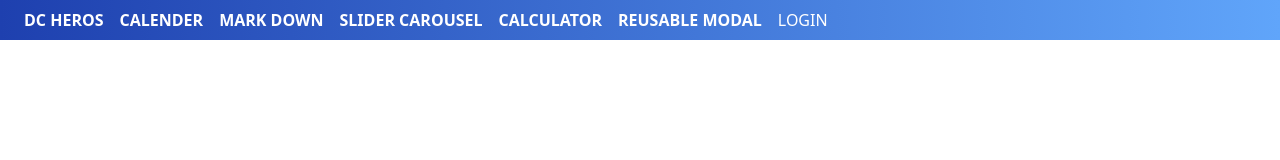
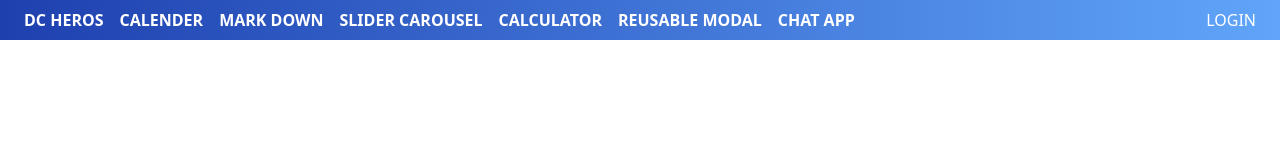
Before and after one commit to ashishakya/vue3, a Vue app: page /chat-app in a window 1280 px wide. Shown: the top 160 px of the page. Built offline with nearby package versions, Linux system fonts and the light colour scheme; no server answers; the database is empty.

Commit message:
Firebase realtime database configuration

```diff
--- /dev/null
+++ b/src/Pages/ChatApp.vue
@@ -0,0 +1,37 @@
+<template>
+  <section>
+    <div v-for="chat in state.chats" :key="chat.message" v-text="chat.message"/>
+  </section>
+</template>
+
+<script>
+import {onMounted, reactive} from "vue";
+import firebase from "../utilities/firebase";
+
+export default {
+  setup() {
+    const state = reactive({
+      chats:{}
+    });
+
+    onMounted(async () => {
+      const database = firebase.database();
+      const collection = database.ref('chats');
+      const data = await collection.once("value")
+      state.chats = data.val();
+
+      // listens to the change in collection
+       collection.on('value', (snapshot) => {
+        state.chats = snapshot.val();
+        // updateStarCount(postElement, data);
+      });
+    })
+
+    return {state}
+  }
+}
+</script>
+
+<style scoped>
+
+</style>
--- a/src/components/AppHeader.vue
+++ b/src/components/AppHeader.vue
@@ -1,28 +1,36 @@
 <template>
   <nav class="w-full bg-gradient-to-r from-blue-800 to-blue-400 text-white px-4 py-2 font-bold">
-    <router-link v-for="link in links" :key="link.to" :to="link.to" class="mx-2" v-text="link.title"/>
-    <button class="mx-2" @click="handleLogout" v-if="$root.isLoggedIn">LOGOUT</button>
-    <button class="mx-2" @click="$emit('login')" v-else>LOGIN</button>
+    <div class="flex justify-between">
+      <div>
+        <router-link v-for="link in links" :key="link.to" :to="link.to" class="mx-2" v-text="link.title"/>
+      </div>
+      <div>
+        <button class="mx-2" @click="handleLogout" v-if="$root.isLoggedIn">LOGOUT</button>
+        <button class="mx-2 content-end" @click="$emit('login')" v-else>LOGIN</button>
+      </div>
+    </div>
   </nav>
 </template>
 
 <script>
 import firebase from "../utilities/firebase"
+
 export default {
   data() {
     return {
-      links:[
-        {to:"dc-heros", title: "DC HEROS"},
-        {to:"calender", title: "CALENDER"},
-        {to:"markdown", title: "MARK DOWN"},
-        {to:"slider", title: "SLIDER CAROUSEL"},
-        {to:"calculator", title: "CALCULATOR"},
-        {to:"reusable-modal", title: "REUSABLE MODAL"},
+      links: [
+        {to: "dc-heros", title: "DC HEROS"},
+        {to: "calender", title: "CALENDER"},
+        {to: "markdown", title: "MARK DOWN"},
+        {to: "slider", title: "SLIDER CAROUSEL"},
+        {to: "calculator", title: "CALCULATOR"},
+        {to: "reusable-modal", title: "REUSABLE MODAL"},
+        {to: "chat-app", title: "CHAT APP"},
       ]
     }
   },
-  methods:{
-    handleLogout(){
+  methods: {
+    handleLogout() {
       firebase.auth().signOut().then(() => {
         // Sign-out successful.
       }).catch((error) => {
--- a/src/router.js
+++ b/src/router.js
@@ -6,6 +6,7 @@ import Markdown from "./Pages/Markdown";
 import Slider from "./Pages/Slider";
 import Calculator from "./Pages/Calculator";
 import ReusableModal from "./Pages/ReusableModal";
+import ChatApp from "./Pages/ChatApp";
 
 const routes = [
     {
@@ -43,6 +44,11 @@ const routes = [
         name: 'reusable-modal',
         component: ReusableModal,
     },
+    {
+        path: '/chat-app',
+        name: 'chat-app',
+        component: ChatApp,
+    },
 ];
 
 const router = createRouter({
--- a/src/utilities/firebase.js
+++ b/src/utilities/firebase.js
@@ -1,5 +1,6 @@
 import firebase from "firebase/app";
 import "firebase/auth";
+import 'firebase/database';
 
 const firebaseConfig = {
     databaseURL: process.env.VUE_APP_FIREBASE_DATABASE_URL,
```
